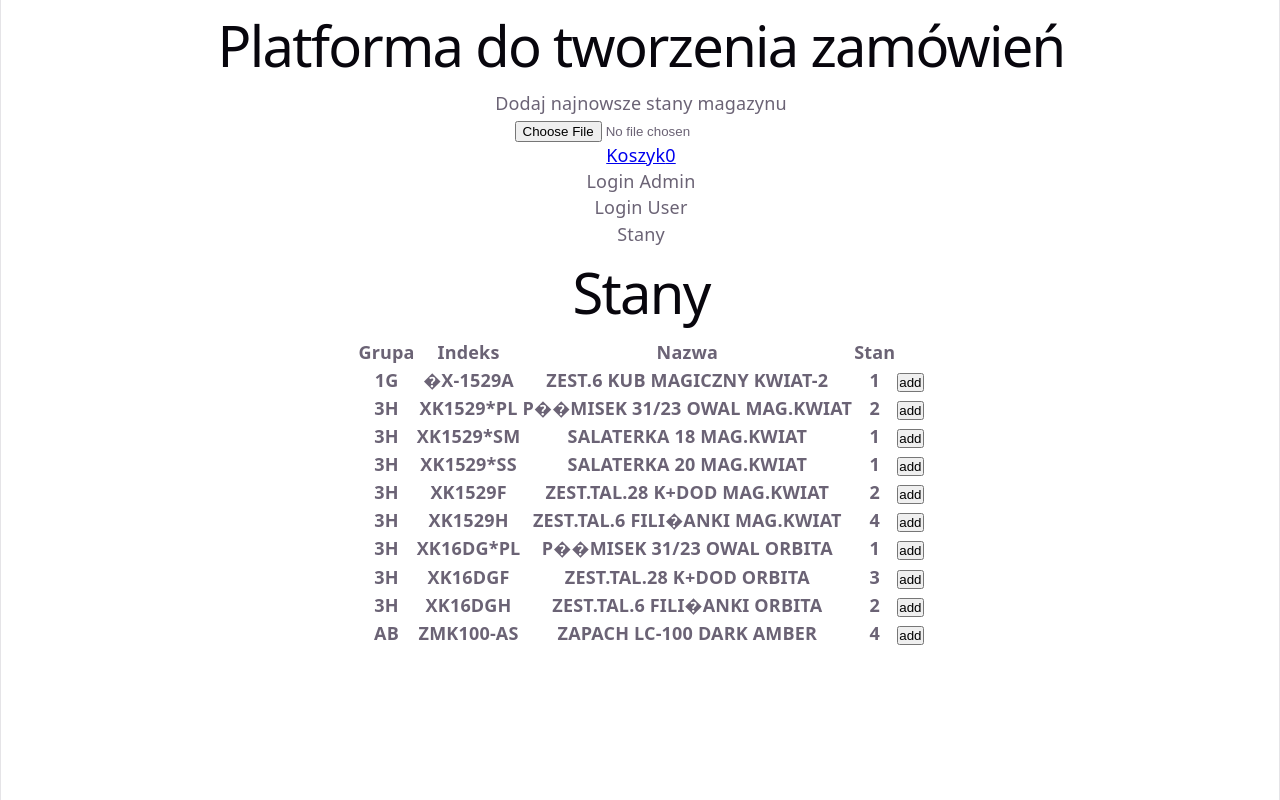
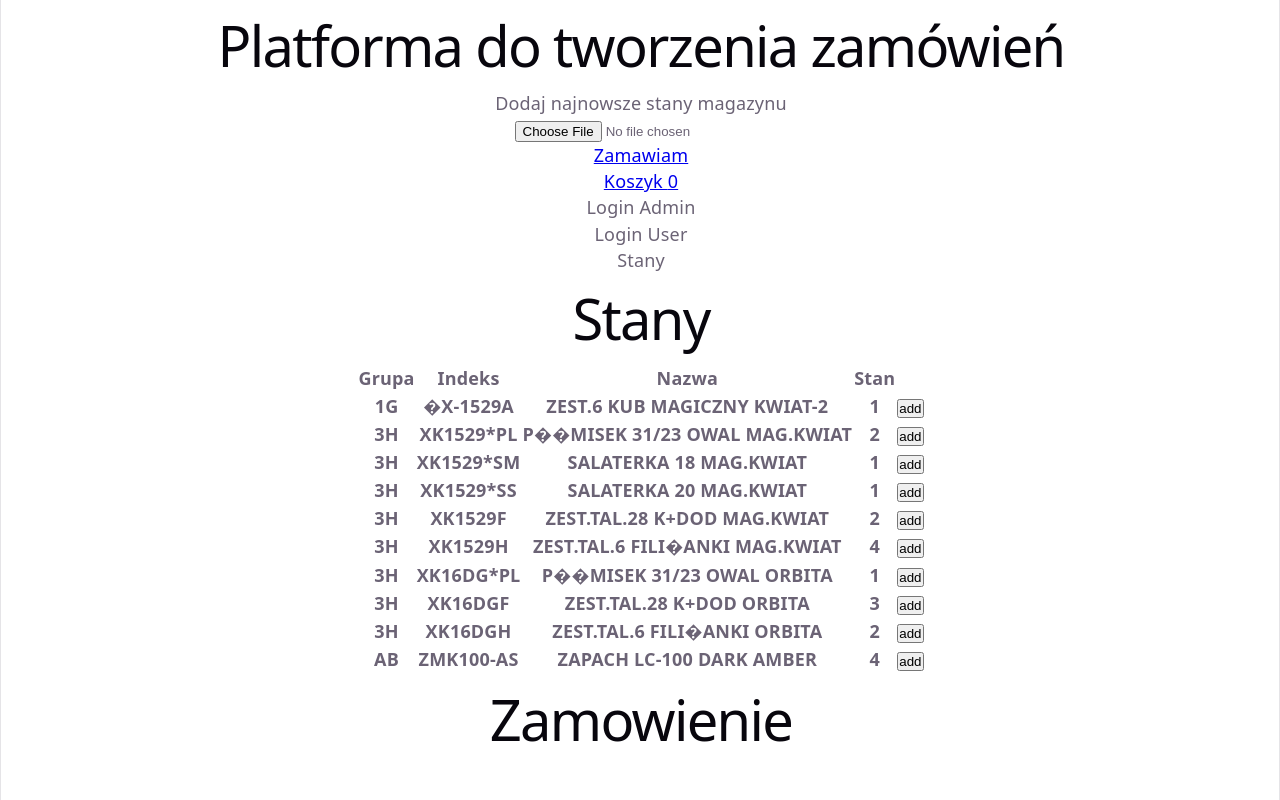
Before and after one commit to marcinoles87/orderApp, a React (Vite) app: page /zamowienie in a window 1280 px wide. Built offline with nearby package versions, Linux system fonts and the light colour scheme.

Commit message:
add zamowienie

```diff
--- a/package.json
+++ b/package.json
@@ -12,6 +12,7 @@
   "dependencies": {
     "react": "^19.2.8",
     "react-dom": "^19.2.8",
+    "react-router": "^8.5.0",
     "react-router-dom": "^7.18.4"
   },
   "devDependencies": {
--- a/src/App.jsx
+++ b/src/App.jsx
@@ -1,6 +1,9 @@
 import { useState } from "react"
+import {  BrowserRouter, Link, Route, Routes } from "react-router-dom"
+import '../src/App.css'
+
 import Stany from "./assets/components/Stany"
-import '../src/App.css'
+import Zamowienie from "./assets/components/Zamowienie"
 import Koszyk from "./assets/components/Koszyk"
 
 
@@ -35,6 +38,7 @@ function App() {
 
   return (
     <div className='app-container'>
+      <BrowserRouter>
       <h1>Platforma do tworzenia zamówień</h1>
 
         <div>
@@ -42,7 +46,10 @@ function App() {
           <input type="file"  id="fileUpload" onChange={ (e) => handleUploadFile(e)}/>
         </div>
 
+
+        <Link to={'zamowienie'}>Zamawiam</Link>
         <Koszyk koszyk={koszyk}></Koszyk>
+
 
         <div>
           <p>Login Admin</p>
@@ -58,8 +65,13 @@ function App() {
           <Stany setKoszyk={setKoszyk}></Stany>
         </div>
 
+        <Routes>
+          <Route path="zamowienie" element={<Zamowienie></Zamowienie>}></Route>
+        </Routes>
 
+     </BrowserRouter>
     </div>
+
   )
 }
 
--- a/src/assets/components/Koszyk.jsx
+++ b/src/assets/components/Koszyk.jsx
@@ -3,7 +3,7 @@ import {Link} from 'react-router-dom'
 function Koszyk({koszyk}) {
   return (
     <div className="koszyk-container">
-        <Link to='/zamowienie'>Koszyk{koszyk.length}</Link>
+        <Link to='/zamowienie'>Koszyk {koszyk.length}</Link>
 
     </div>
   )
--- a/src/assets/components/Zamowienie.jsx
+++ b/src/assets/components/Zamowienie.jsx
@@ -1,8 +1,9 @@
-import React from 'react'
 
 function Zamowienie() {
   return (
-    <div>Zamowienie</div>
+    <div className="zamowienie-container">
+      <h1>Zamowienie</h1>
+    </div>
   )
 }
 
--- a/src/main.jsx
+++ b/src/main.jsx
@@ -1,14 +1,11 @@
 import { createRoot } from 'react-dom/client'
-import { BrowserRouter} from 'react-router-dom'
 import React from 'react'
 import './index.css'
 import App from './App.jsx'
 
 createRoot(document.getElementById('root')).render(
    <React.StrictMode>
-    <BrowserRouter>
       <App />
-    </BrowserRouter>
 
   </React.StrictMode>
 )
```
Also changed, not shown: src/assets/components/Stany.jsx (+5 -2 lines), 1 other file (tests, documents, lock files or other folders).
